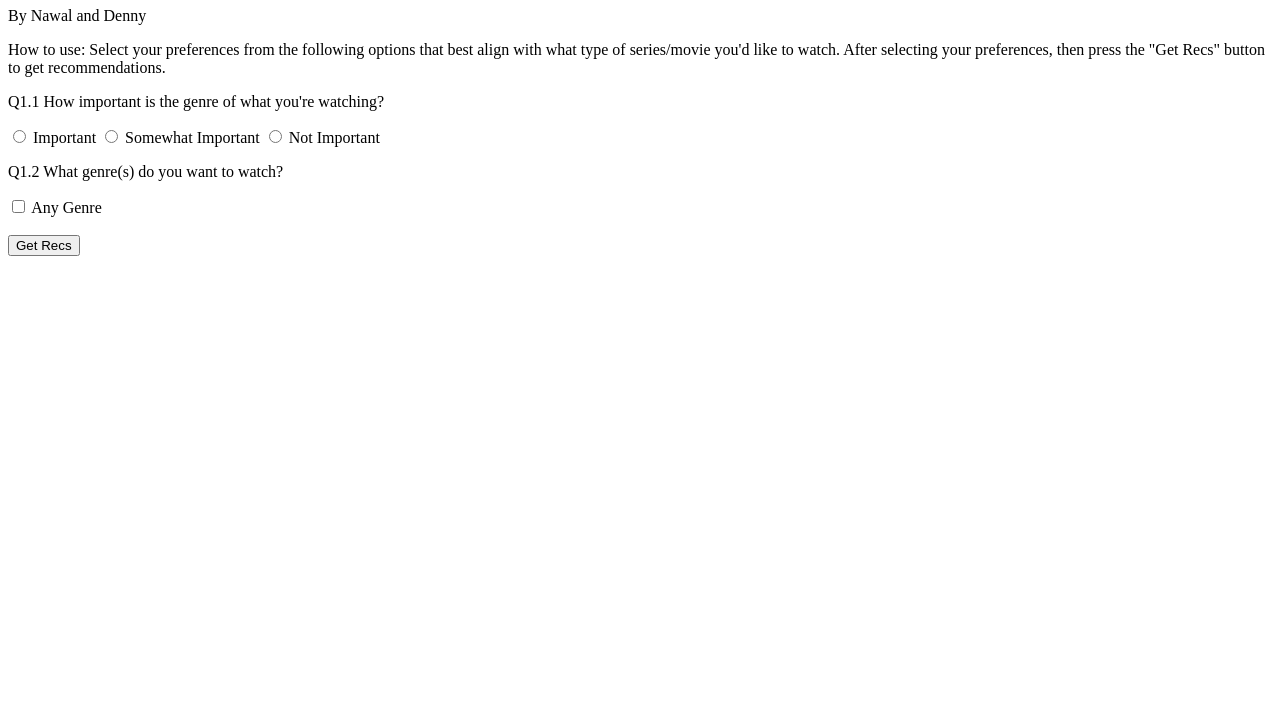
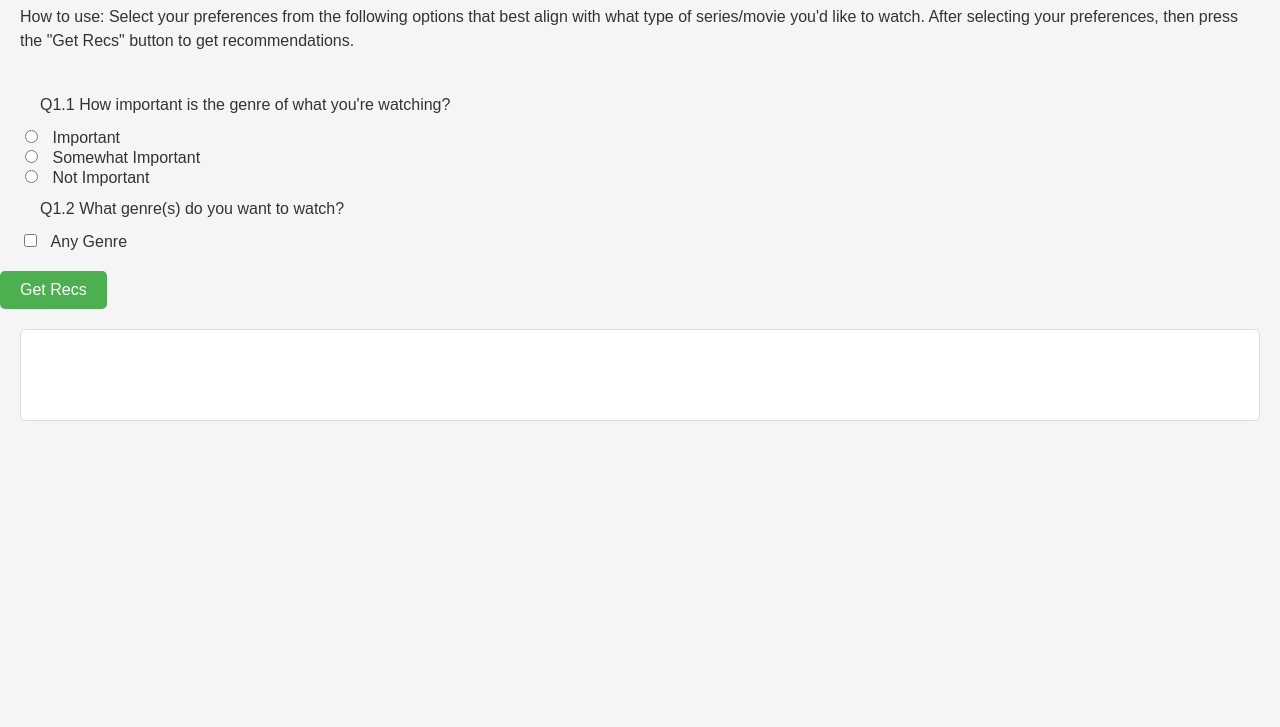
Before and after one commit to dsj9429/yale-cpsc-458-project, a plain HTML site: page index.html in a window 1280 px wide. Shown: the part 73-800 px from the top of the page. Drawn offline with nearby package versions, Linux system fonts and the light colour scheme; no server answers.

Commit message:
adding css

```diff
--- a/index.html
+++ b/index.html
@@ -3,41 +3,34 @@
 <head>
     <meta charset="UTF-8">
     <meta name="viewport" content="width=device-width, initial-scale=1.0">
-    <title>Document</title>
+    <title>Entertainment Guru</title>
+    <link rel="stylesheet" href="style.css">
 </head>
 <body>
     <h1>Entertainment Guru</h1>
-    <p>By Nawal and Denny</p>
-
     <p>
         How to use: Select your preferences from the following options
         that best align with what type of series/movie you'd like to watch.
         After selecting your preferences, then press the "Get Recs" button
         to get recommendations.
     </p>
-
     <div id="genres">
         <p>Q1.1 How important is the genre of what you're watching?</p>
         <div>
             <input type="radio" id="genre-important" name="important" value="important" />
             <label for="genre-important">Important</label>
-
+            <br/>
             <input type="radio" id="genre-simportant" name="simportant" value="simportant" />
             <label for="genre-simportant">Somewhat Important</label>
-
+            <br/>
             <input type="radio" id="genre-nimportant" name="nimportant" value="nimportant" />
             <label for="genre-nimportant">Not Important</label>
+            <br/>
         </div>
         <p>Q1.2 What genre(s) do you want to watch?</p>
-        <input
-            id="genre-any"
-            type="checkbox"
-            name="genre-any"
-            value="any"/>
+        <input id="genre-any" type="checkbox" name="genre-any" value="any" />
         <label for="genre-any">Any Genre</label>
     </div>
-
-    <br/>
     <button id="rec-button">Get Recs</button>
     <br>
     <div id="results"></div>
--- /dev/null
+++ b/style.css
@@ -0,0 +1,64 @@
+/* General styles for the body */
+body {
+    font-family: Arial, sans-serif;
+    margin: 0;
+    padding: 0;
+    background-color: #f5f5f5; /* Light gray background for a clean look */
+    color: #333; /* Dark text color for good readability */
+}
+
+/* Style for the header */
+h1 {
+    text-align: center; /* Center the header */
+    font-size: 2em; /* Increase font size for emphasis */
+    margin-top: 20px; /* Add space at the top */
+}
+
+/* Style for paragraphs */
+p {
+    font-size: 1em; /* Standard font size */
+    line-height: 1.5; /* Increase line spacing for readability */
+    margin: 10px 20px; /* Add some space around the text */
+}
+
+/* Style for the genre section to list vertically */
+#genres {
+    padding: 20px; /* Add padding to the genres section */
+}
+
+/* Style for radio buttons and checkboxes */
+input[type="radio"], input[type="checkbox"] {
+    margin-right: 10px; /* Add space between input and label */
+}
+
+/* Style for labels */
+label {
+    font-weight: normal; /* Default font weight for labels */
+    margin-right: 20px; /* Add space between labels */
+}
+
+/* Style for buttons */
+button {
+    background-color: #4CAF50; /* Green button */
+    color: white; /* White text on button */
+    padding: 10px 20px; /* Padding inside button */
+    border: none; /* No border */
+    border-radius: 5px; /* Rounded corners */
+    cursor: pointer; /* Cursor changes to pointer on hover */
+    font-size: 1em; /* Standard font size */
+    transition: background-color 0.3s; /* Smooth transition on hover */
+}
+
+button:hover {
+    background-color: #45a049; /* Darker green on hover */
+}
+
+/* Style for results section */
+#results {
+    padding: 20px; /* Add padding inside the results section */
+    background-color: #ffffff; /* White background */
+    border: 1px solid #ddd; /* Light border */
+    border-radius: 5px; /* Rounded corners */
+    margin: 20px; /* Add space around the section */
+    min-height: 50px; /* Minimum height for the section */
+}
```
